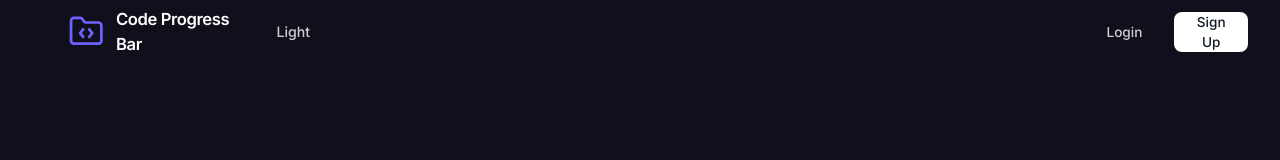
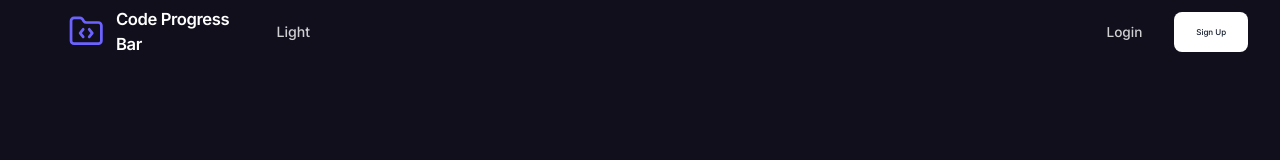
Before and after one commit to ilvoirr/farmvision, a Next.js app: page / in a window 1280 px wide. Shown: the top 160 px of the page. Built offline with nearby package versions, Linux system fonts and the light colour scheme; no server answers.

Commit message:
testing some responsive stuff

```diff
--- a/app/page.tsx
+++ b/app/page.tsx
@@ -150,7 +150,7 @@ function HomePageDesktop() {
               </Button>
             </SignInButton>
             <SignUpButton>
-              <Button className="only-1366 bg-white text-gray-900 md:w-[5.75vw] w-[25vw] hover:bg-[#6c63fe] hover:text-white md:text-[1.7vh] text-[4vw]">
+              <Button className="only-1366 bg-white text-gray-900 md:w-[5.75vw] w-[25vw] hover:bg-[#6c63fe] hover:text-white md:text-[1vh] text-[4vw]">
                 Sign Up
               </Button>
             </SignUpButton>
```
